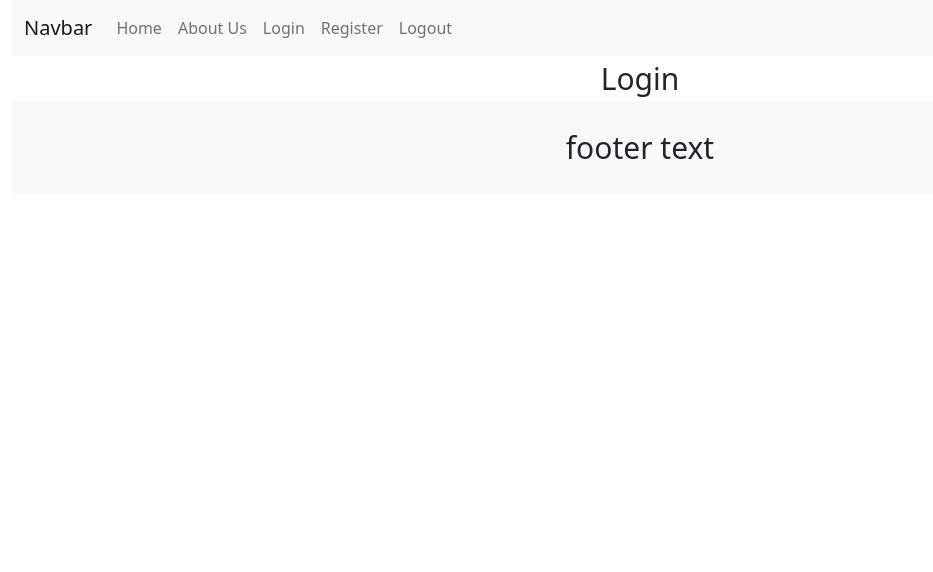
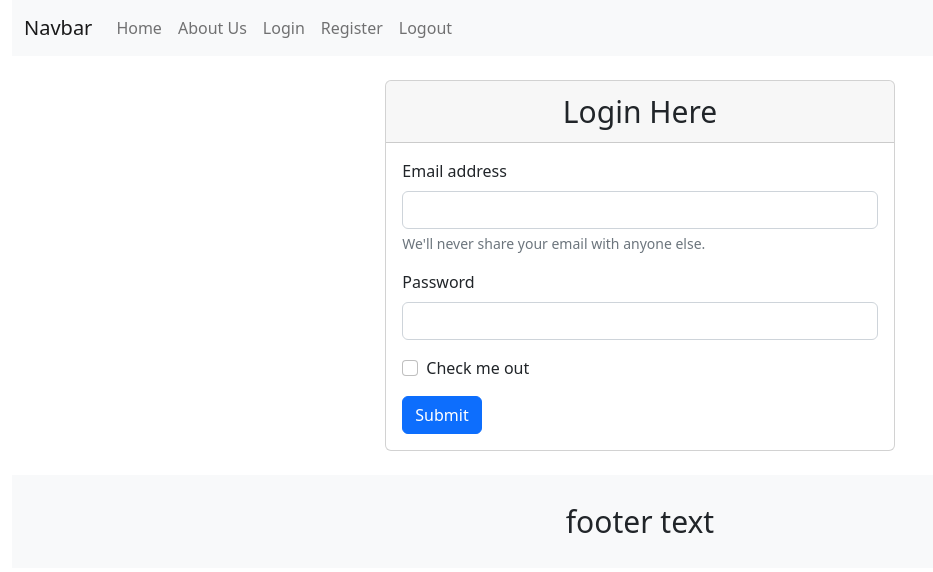
Before and after one commit to MohanManirul/frontend-vue-auth, a Vue app: page /login in a window 1280 px wide. Shown: the top 572 px of the page, without its empty margins (0-933 px from the left). Built offline with nearby package versions, Linux system fonts and the light colour scheme.

Commit message:
login form

```diff
--- a/src/components/auth/Login.vue
+++ b/src/components/auth/Login.vue
@@ -1,9 +1,30 @@
 <template>
-    <div class="container-fluid">
-
-         <div class="container">
-             <p class="m-0 text-center">Login</p>
-         </div>
+    <div class="container-fluid py-4">
+        <div class="row justify-content-center">
+           <div class="col-md-5">
+               <div class="card">
+                    <div class="card-header text-center">Login Here</div>
+                    <div class="card-body">
+                        <form>
+                            <div class="mb-3">
+                                <label for="exampleInputEmail1" class="form-label">Email address</label>
+                                <input type="email" class="form-control" id="exampleInputEmail1" aria-describedby="emailHelp">
+                                <div id="emailHelp" class="form-text">We'll never share your email with anyone else.</div>
+                            </div>
+                            <div class="mb-3">
+                                <label for="exampleInputPassword1" class="form-label">Password</label>
+                                <input type="password" class="form-control" id="exampleInputPassword1">
+                            </div>
+                            <div class="mb-3 form-check">
+                                <input type="checkbox" class="form-check-input" id="exampleCheck1">
+                                <label class="form-check-label" for="exampleCheck1">Check me out</label>
+                            </div>
+                            <button type="submit" class="btn btn-primary">Submit</button>
+                        </form>
+                    </div>
+               </div>
+           </div>
+        </div>
     </div>
  </template>
 
```
